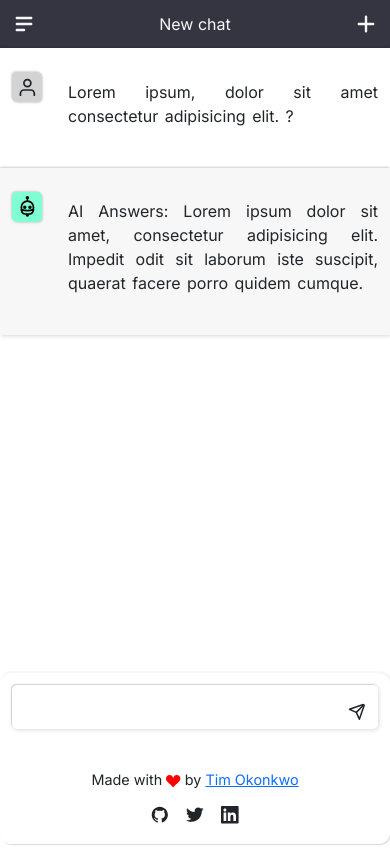
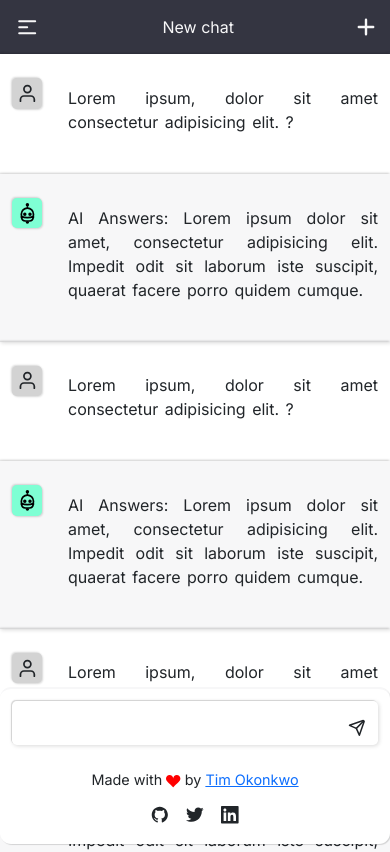
Before and after one commit to Manuelthegoat/voiceGPT, a React (Vite) app: page / in a window 390 px wide. Shown: the top 852 px of the page. Built offline with nearby package versions, Linux system fonts and the light colour scheme.

Commit message:
fixed some ui

```diff
--- a/src/App.css
+++ b/src/App.css
@@ -13,25 +13,6 @@
 body {
 }
 
-@media screen and (max-width: 767px) {
-	/* Nav bar */
-	nav {
-		background-color: var(--nav-bg-color);
-		padding: 0.75rem 0.75rem;
-	}
-
-	.icon {
-		font-size: 1.5rem;
-	}
-
-	.nav__container {
-		display: flex;
-		justify-content: space-between;
-		align-items: center;
-		color: var(--text-bg-color);
-	}
-}
-
 .sidebar__wrapper {
 	left: -100%;
 	width: 100%;
@@ -40,41 +21,63 @@ body {
 	top: 0;
 	height: 100%;
 	color: #fff;
-  transition: .3s;
+	transition: 0.3s;
 	display: flex;
 	align-items: flex-start;
 	justify-content: space-between;
 	background-color: #202123ef;
-  transition: .5s;
+	transition: 0.5s;
 }
 
 .nav__menu__wrapper {
 	width: 80%;
 	height: 100vh;
-  background-color:#202123;
-  padding: .75rem;
-  transition: .5s;
-
+	background-color: #202123;
+	padding: 0.75rem;
+	transition: 0.5s;
 }
 
-.show{
+.show {
 	left: 0;
 }
 
 .nav__menu {
 	display: grid;
 	gap: 1.1rem;
+}
 
+
+.icon {
+  font-size: 1.5rem;
+  cursor: pointer;
 }
 
 .sidebar__wrapper {
 	width: 100vw;
 }
 
+.nav__icon__wrapper {
+	padding: 0.2rem;
+}
+
+.menu__icon {
+	font-size: 1.9rem;
+}
+
+.menu__icon:active,
+.close__icon__wrapper {
+	border: 1px solid rgba(255, 255, 255, 0.418);
+}
+
+.close__icon__wrapper {
+	/* background-color: red; */
+	position: absolute;
+	right: 0.8rem;
+	top: 0.86rem;
+	padding: 0.1rem;
+}
+
 .close__menu {
-  position: absolute;
-  right: .8rem;
-  top: .86rem;
 	color: #fff;
 }
 
@@ -83,18 +86,17 @@ body {
 	column-gap: 1rem;
 	align-items: center;
 	border: 1px solid var(--text-bg-color);
-  padding: .75rem;
-  border-radius: .5rem;
+	padding: 0.75rem;
+	border-radius: 0.5rem;
 	width: 98%;
 }
 
 .chat__history {
-  margin-top: .3rem;
+	margin-top: 0.3rem;
 	display: grid;
-  padding-left: .75rem;
-  gap: 1.2rem
+	padding-left: 0.75rem;
+	gap: 1.2rem;
 }
-
 
 /* Chatbox */
 .chatbox__wrapper {
@@ -102,21 +104,21 @@ body {
 	bottom: 0;
 	width: 100%;
 	display: grid;
-  row-gap: 2rem;
+	row-gap: 1rem;
 	padding: 0.75rem;
 	background-color: #fff;
 	border-top: 2px solid var(--text-bg-color);
-  box-shadow: 1px 1px 1px rgba(0, 0,0,.15);
-  border-radius: .7rem;
-
+	box-shadow: 1px 1px 1px rgba(0, 0, 0, 0.15);
+	border-radius: 0.7rem;
 }
 
 .chatbox {
-  border-radius: .3rem;
-  box-shadow: 1px 1px 4px rgba(0, 0,0,.15), -1px -1px 1px rgba(0, 0,0,.15);
+	border-radius: 0.3rem;
+	box-shadow: 1px 1px 4px rgba(0, 0, 0, 0.15),
+		-1px -1px 1px rgba(0, 0, 0, 0.15);
 	display: flex;
 	align-items: center;
-  padding: .5rem .75rem;
+	padding: 0.5rem 0.75rem;
 	justify-content: space-between;
 	align-items: flex-end;
 }
@@ -132,22 +134,23 @@ body {
 .send__icon {
 	cursor: pointer;
 	font-size: 1.2rem;
-  border-radius: .45rem;
+	border-radius: 0.45rem;
 }
 
 .send__icon:hover {
-  background-color: rgba(0, 0,0,.15);
+	background-color: rgba(0, 0, 0, 0.15);
 	font-size: 1.7rem;
-  padding: 0 .3rem;
+	padding: 0 0.3rem;
 }
 
 .message__wrapper {
 	display: flex;
 	align-items: flex-start;
-  padding: 1.5rem .75rem;
-  align-items:baseline;
+	padding: 1.5rem 0.75rem;
+	align-items: baseline;
 	column-gap: 1.6rem;
-  box-shadow: 1px 1px 4px rgba(0, 0, 0, .15), -1px -1px 2px rgba(0, 0, 0, .15);
+	box-shadow: 1px 1px 4px rgba(0, 0, 0, 0.15),
+		-1px -1px 2px rgba(0, 0, 0, 0.15);
 }
 
 .message__wrapper p {
@@ -156,12 +159,13 @@ body {
 }
 
 .icon__wrapper {
-  border-radius: .3rem;
+	border-radius: 0.3rem;
 	background-color: lightgray;
 	display: grid;
 	padding: 0.3rem;
 	place-content: center;
-  box-shadow: 1px 1px 2px rgba(0, 0, 0, .15), -1px -1px 2px rgba(0, 0, 0, .15);
+	box-shadow: 1px 1px 2px rgba(0, 0, 0, 0.15),
+		-1px -1px 2px rgba(0, 0, 0, 0.15);
 }
 
 .user__icon {
@@ -170,22 +174,23 @@ body {
 }
 
 .ai {
- background-color: #F7F7F8;
+	background-color: #f7f7f8;
 }
 
 .ai .icon__wrapper {
 	background-color: aquamarine;
 }
 
-.ai__icon, .user__icon {
+.ai__icon,
+.user__icon {
 	font-size: 1.3rem;
 }
 
 footer {
 	display: grid;
 	justify-content: center;
-  margin: .5rem;
-  font-size: .9rem;
+	margin: 0.5rem;
+	font-size: 0.9rem;
 }
 
 .footer__links {
@@ -203,14 +208,28 @@ footer {
 }
 
 
-@media screen and (min-width: 768px){
+@media screen and (max-width: 767px) {
+	/* Nav bar */
+	nav {
+		background-color: var(--nav-bg-color);
+		padding: 0.75rem 0.75rem;
+	}
+
+	.nav__container {
+		display: flex;
+		justify-content: space-between;
+		align-items: center;
+		color: var(--text-bg-color);
+	}
+}
+
+@media screen and (min-width: 768px) {
 	.nav__menu__wrapper {
 		width: 26%;
 		position: fixed;
 		left: 0;
 		height: 100vh;
 	}
-
 
 	main {
 		display: grid;
@@ -221,7 +240,7 @@ footer {
 		position: relative;
 	}
 
-  .close__menu {
+	.nav__icon__wrapper {
 		display: none;
 	}
 
@@ -229,7 +248,8 @@ footer {
 		display: none;
 	}
 
-  .message__wrapper, .chatbox__wrapper {
+	.message__wrapper,
+	.chatbox__wrapper {
 		width: 74vw;
 	}
 }
--- a/src/App.jsx
+++ b/src/App.jsx
@@ -14,6 +14,12 @@ function App() {
 
 				<SentMessage />
 				<AIAnswer />
+				<SentMessage />
+				<AIAnswer />
+				<SentMessage />
+				<AIAnswer />
+				<SentMessage />
+				<AIAnswer />
 				<ChatBar />
 		</main>
 		// </div>
--- a/src/components/NavBar.jsx
+++ b/src/components/NavBar.jsx
@@ -1,5 +1,5 @@
 import { useState } from "react";
-import { HiMenuAlt2, HiPlus, HiChatAlt, HiX } from "react-icons/hi";
+import { HiPlus, HiChatAlt, HiX, HiMenuAlt4, HiMenuAlt3, HiOutlineMenuAlt1 } from "react-icons/hi";
 import SideBar from "./SideBar";
 
 function NavBar() {
@@ -14,9 +14,9 @@ function NavBar() {
 			<header>
 				<nav>
 					<div className="nav__container">
-						<HiMenuAlt2
+						<HiOutlineMenuAlt1
 							onClick={() => setMenu(!menu)}
-							className="icon menu__icon"
+							className="icon menu__icon nav__icon__wrapper"
 						/>
 						New chat
 						<HiPlus className="icon" />
--- a/src/components/SideBar.jsx
+++ b/src/components/SideBar.jsx
@@ -1,14 +1,9 @@
 import { HiPlus, HiChatAlt, HiX } from "react-icons/hi";
 
-
 const SideBar = ({ menu, handleMenu }) => {
-
 	return (
 		<div className={menu ? "sidebar__wrapper show" : "sidebar__wrapper"}>
-
-		<div
-			className="nav__menu__wrapper"
-		>
+			<div className="nav__menu__wrapper">
 				<div className="nav__menu">
 					<div className="new__chat">
 						<HiPlus /> New chat
@@ -25,10 +20,10 @@ const SideBar = ({ menu, handleMenu }) => {
 				</div>
 			</div>
 
-		<HiX onClick={handleMenu} className="icon close__menu"/>
-
+			<div className="nav__icon__wrapper close__icon__wrapper">
+				<HiX onClick={handleMenu} className="icon close__menu" />
 			</div>
-
-	)
-}
+		</div>
+	);
+};
 export default SideBar;
```
Lines whose indentation alone changed are shown as unchanged.
